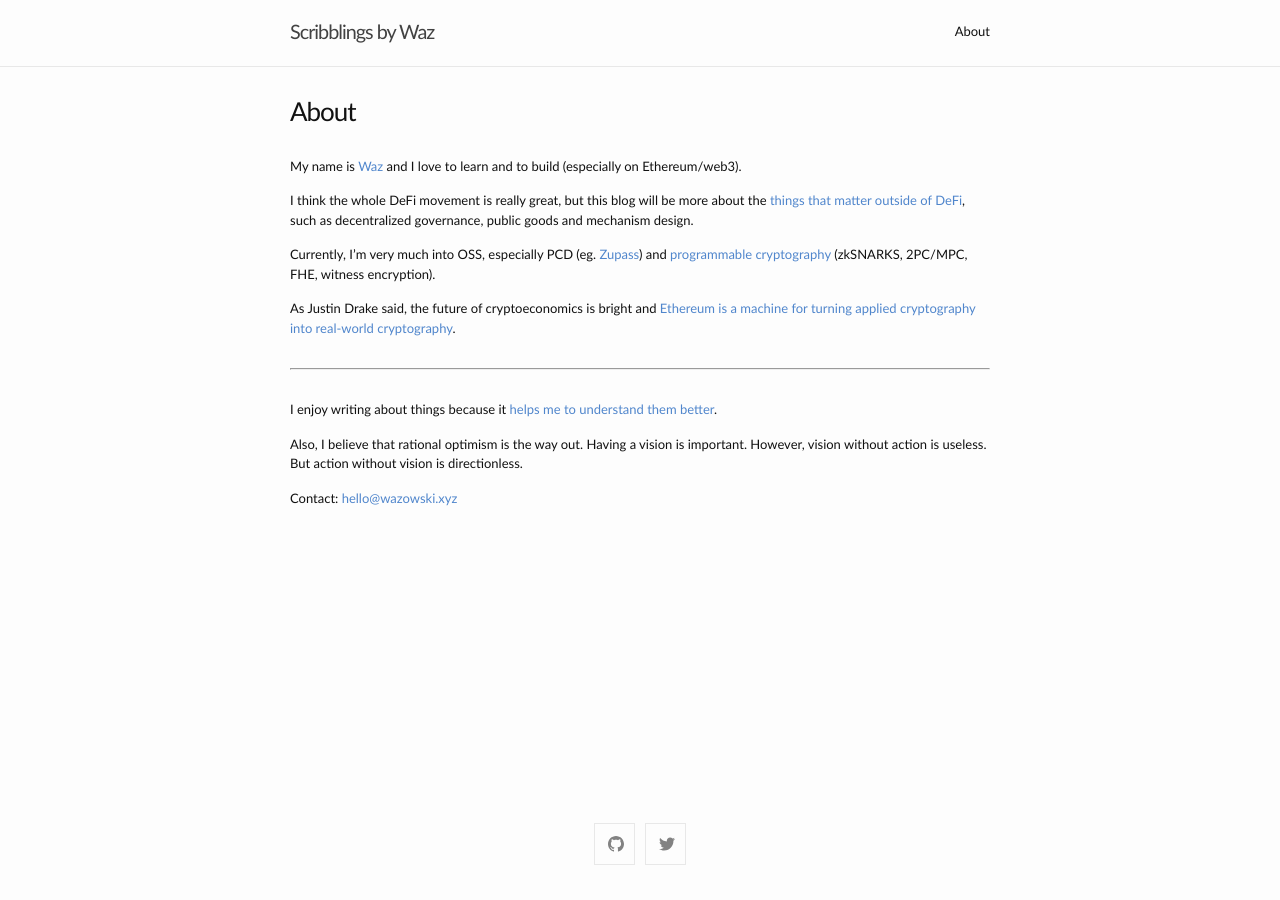
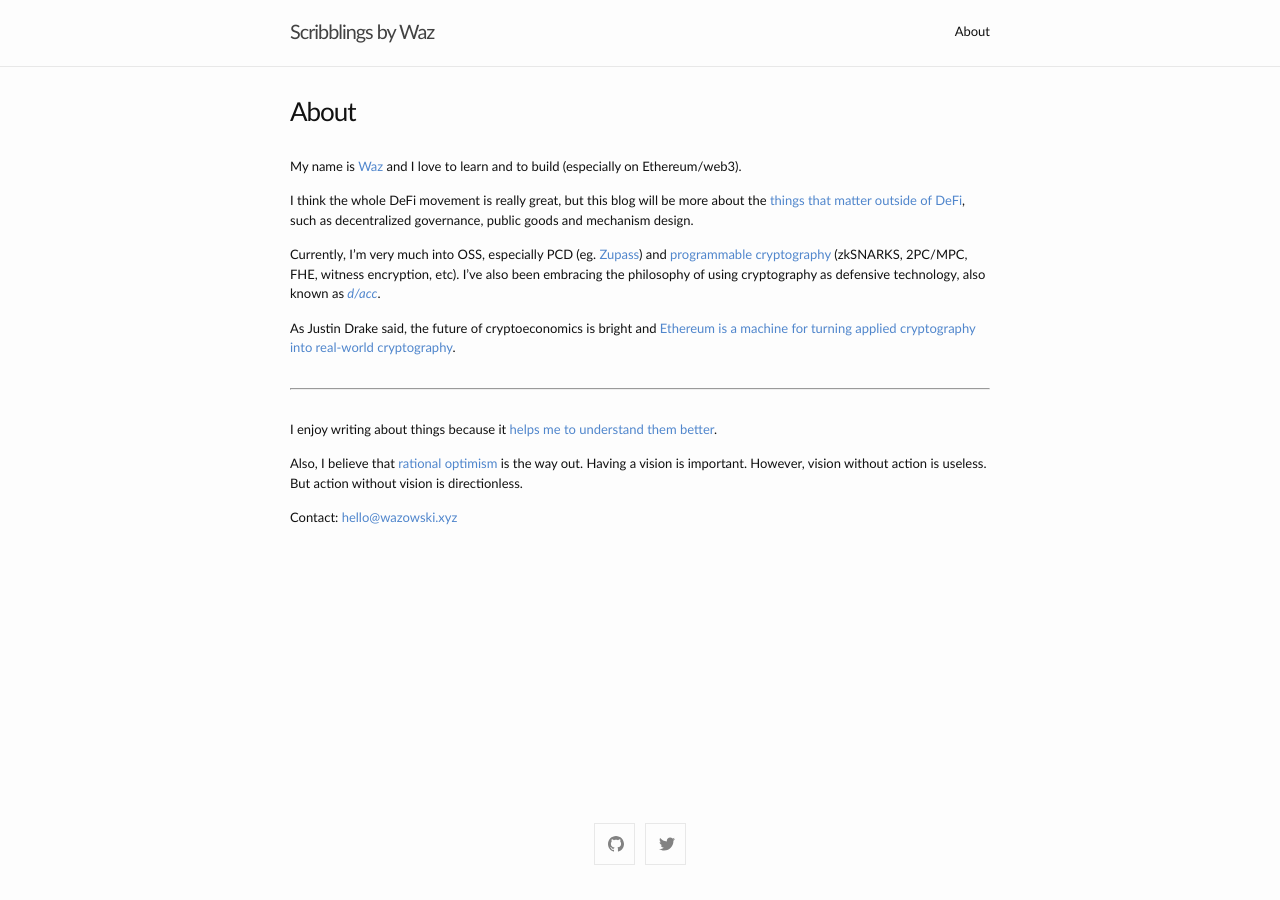
Before and after one commit to intldds/intldds.github.io, a Jekyll site: the page built from about.md, in a window 1280 px wide. Built offline with Jekyll 4.4.1, drawn with Linux system fonts in a browser that asks for light colours; part of the change alters nothing that is shown.

Commit message:
lil change

```diff
--- a/about.md
+++ b/about.md
@@ -11,7 +11,8 @@ I think the whole DeFi movement is really great, but this blog will be more abou
 such as decentralized governance, public goods and mechanism design.
 
 Currently, I'm very much into OSS, especially PCD (eg. [Zupass](https://zupass.org/)) and
-[programmable cryptography](https://www.youtube.com/watch?v=qAfprVCBhdQ&t) (zkSNARKS, 2PC/MPC, FHE, witness encryption).
+[programmable cryptography](https://www.youtube.com/watch?v=qAfprVCBhdQ&t) (zkSNARKS, 2PC/MPC, FHE, witness encryption, etc). I've also been embracing
+the philosophy of using cryptography as defensive technology, also known as *[d/acc](https://app.streameth.org/devconnect/progcrypto/session/dacc)*.
 
 As Justin Drake said, the future of cryptoeconomics is bright and [Ethereum is a machine for turning applied
 cryptography into real-world cryptography](https://www.reddit.com/r/ethereum/comments/o4unlp/ama_we_are_the_efs_research_team_pt_6_23_june_2021/h2ric0r/?utm_source=share&utm_medium=web2x&context=3).
@@ -20,8 +21,9 @@ cryptography into real-world cryptography](https://www.reddit.com/r/ethereum/com
 
 I enjoy writing about things because it [helps me to understand them better](https://twitter.com/benjaminion_xyz/status/1368267425309933573).
 
-Also, I believe that rational optimism is the way out. Having a vision
-is important. However, vision without action is useless. But action without vision is directionless.
+Also, I believe that [rational](https://nav.al/optimism) [optimism](https://vitalik.eth.limo/general/2023/11/27/techno_optimism.html)
+is the way out. Having a vision is important. However, vision without action is useless. But action without
+vision is directionless.
 
 Contact: [hello@wazowski.xyz](mailto:hello@wazowski.xyz)
 
```
